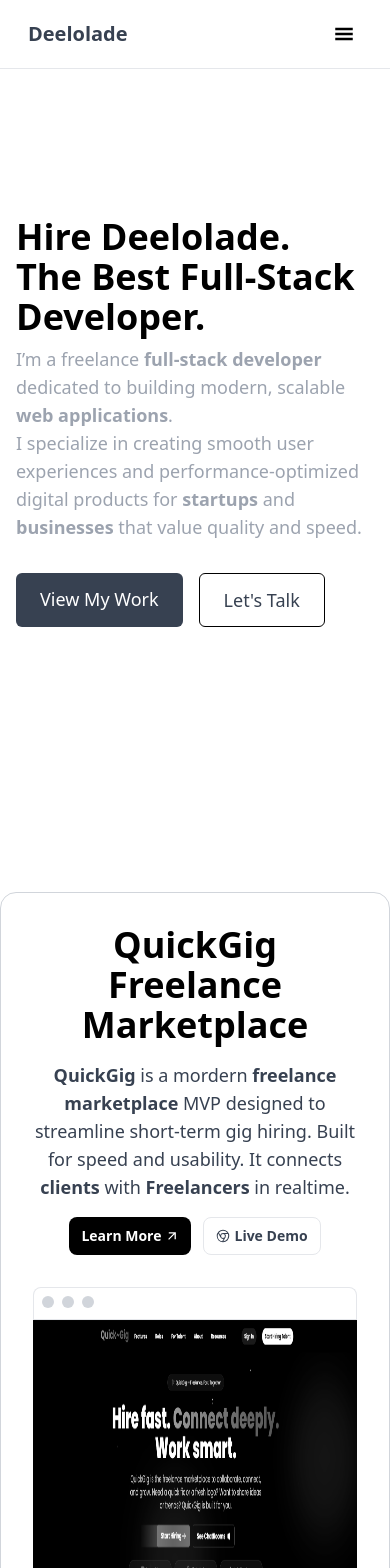
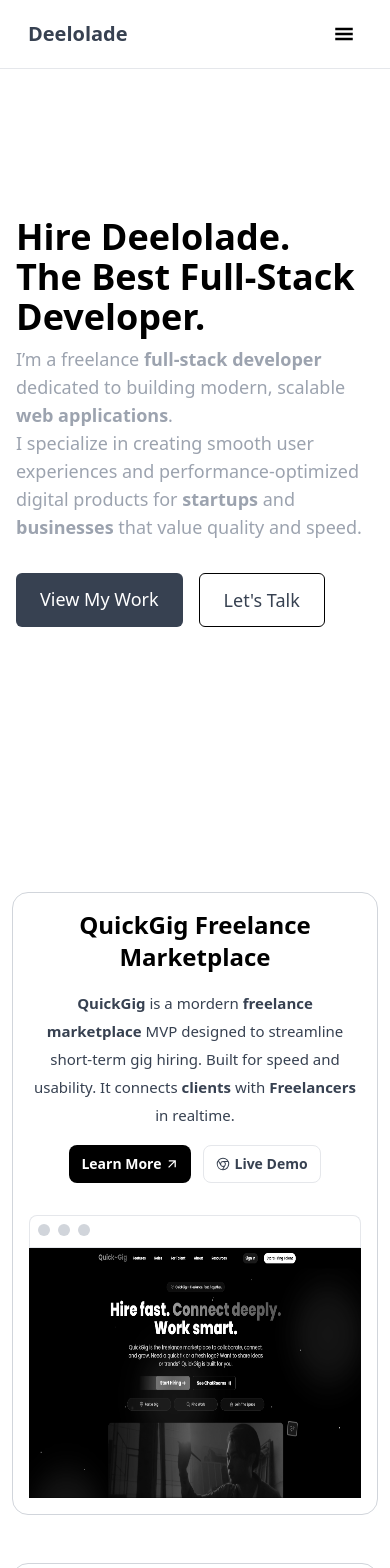
Before and after one commit to Deelolade/portfolio_two, a React (Vite) app: page / in a window 390 px wide. Shown: the top 1568 px of the page. Built offline with nearby package versions, Linux system fonts and the light colour scheme.

Commit message:
done with the project section responsiveness

```diff
--- a/src/components/Projects.jsx
+++ b/src/components/Projects.jsx
@@ -17,10 +17,10 @@ const Project = ({
 }) => {
   return (
     <>
-      <section className=" mb-12 max-w-5xl mx-auto border border-3 border-gray-300 rounded-2xl p-8 pb-0">
+      <section className=" mb-12 max-w-5xl xs:mx-3 md:mx-8 mx-auto border border-3 border-gray-300 rounded-2xl xs:p-4 p-8 pb-0">
         <div className=" flex items-center flex-col">
-          <h1 className="text-4xl font-bold text-center mb-4">{header}</h1>
-          <p className=" max-w-2xl text-center text-lg text-gray-700">
+          <h1 className="text-4xl xs:text-2xl xxs:text-2xl font-bold text-center mb-4">{header}</h1>
+          <p className=" max-w-2xl text-center xxs:text-[13px] xs:text-[15px] text-lg text-gray-700">
             {description}{" "}
           </p>
           <div className=" flex gap-3 mt-4 mb-8">
@@ -60,7 +60,7 @@ const Project = ({
           <div className="border-border bg-background  border border-r-0 border-b-0 border-l-0">
             <img
               src={image}
-              className=" h-[400px] w-[1024px] z-1 mx-auto  max-w-full grayscale group-hover:grayscale-0 sm:block"
+              className=" xs:h-[250px] lg:h-[350px] h-[400px] w-[1024px] z-1 mx-auto  max-w-full grayscale group-hover:grayscale-0 sm:block"
               alt=""
             />
           </div>
```
